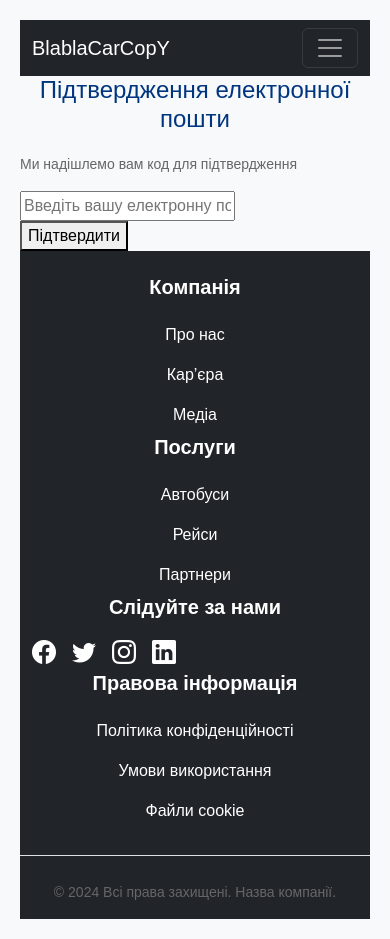
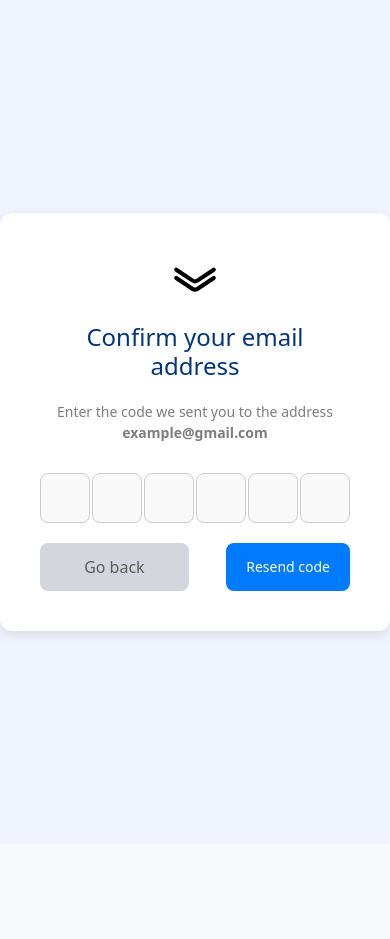
Before and after one commit to blablacar-clone-develop/frontend, a React (Vite) app in the folder react/: page /confirmEmail in a window 390 px wide. After the commit the page ends 844 px from the top, so only its background shows below. Built offline with nearby package versions, Linux system fonts and the light colour scheme.

Commit message:
add page confirm email and phone

```diff
--- a/react/src/App.tsx
+++ b/react/src/App.tsx
@@ -21,7 +21,7 @@
 import AddInfoRoute from "./pages/AddInfoRoute.tsx";
 import EditCarPage from "./pages/EditCarPage";
 import UserVerification from "./pages/UserVerification";
-
+import ConfirmPhone from "./pages/ConfirmPhone";
 
 function App() {
 
@@ -53,6 +53,7 @@
                     <Route path="/priceSelection" element={<PriceSelection/>}/>
                     <Route path="/addInfoRoute" element={<AddInfoRoute/>}/>
                     <Route path="/userVerification" element={<UserVerification/>}/>
+                    <Route path="/confirmPhone" element={<ConfirmPhone/>}/>
                 </Routes>
             </Router>
 
--- a/react/src/pages/ConfirmEmail.tsx
+++ b/react/src/pages/ConfirmEmail.tsx
@@ -1,50 +1,54 @@
-import React, {useState} from "react";
-import Navbar from "../components/NavbarComponent.tsx";
-import Footer from "../components/main/Footer/Footer.tsx";
-import "../styles/ConfirmEmail.css";
-const ConfirmEmail: React.FC = () =>
-{
-    const [email, setEmail] = useState('');
-    const [isSending, setIsSending] = useState(false);
-    const [error, setError] = useState('');
+import React, { useState } from 'react';
+import '../styles/ConfirmEmail.css';
 
-    const handleSubmit = async (event: React.FormEvent) => {
-        event.preventDefault();
-        setIsSending(true);
-        setError('');
-        try {
-        } catch (error) {
-            setError('Виникла помилка при підтвердженні email');
-            console.error('Error sending confirmation email:', error);
-        } finally {
-            setIsSending(false);
+const ConfirmEmail: React.FC = () => {
+    const [code, setCode] = useState<string[]>(new Array(6).fill("")); // масив для 6 цифр
+
+    // Обробка введення цифр
+    const handleInputChange = (element: HTMLInputElement, index: number) => {
+        const value = element.value;
+
+        if (value.length === 1 && /^[0-9]$/.test(value)) {
+            const newCode = [...code];
+            newCode[index] = value;
+            setCode(newCode);
+
+            if (element.nextSibling) {
+                (element.nextSibling as HTMLInputElement).focus(); // Перемикання на наступне поле
+            }
         }
     };
-    return(
-        <main className="main">
-            <Navbar/>
-            <div className="email-confirmation-container">
-                <h2>Підтвердження електронної пошти</h2>
-                <p>Ми надішлемо вам код для підтвердження</p>
-                <form onSubmit={handleSubmit}>
-                    <div className="email-input-container">
+
+    return (
+        <div className="confirm-email-container">
+            <div className="confirm-email-box">
+                <div className="icon">
+                    <svg xmlns="http://www.w3.org/2000/svg" fill="none" viewBox="0 0 24 24" stroke="currentColor">
+                        <path strokeLinecap="round" strokeLinejoin="round" strokeWidth="2" d="M3 8l7.89 5.26a2 2 0 002.22 0L21 8m-18 4l7.89 5.26a2 2 0 002.22 0L21 12" />
+                    </svg>
+                </div>
+                <h2>Confirm your email address</h2>
+                <p>Enter the code we sent you to the address <strong>example@gmail.com</strong></p>
+
+                <div className="code-inputs">
+                    {code.map((digit, idx) => (
                         <input
-                            type="email"
-                            placeholder="Введіть вашу електронну пошту"
-                            value={email}
-                            onChange={(e) => setEmail(e.target.value)}
-                            required
+                            key={idx}
+                            type="text"
+                            maxLength={1}
+                            value={digit}
+                            onChange={(e) => handleInputChange(e.target, idx)}
                         />
-                    </div>
-                    <button type="submit" disabled={isSending}>
-                        {isSending ? 'Відправка...' : 'Підтвердити'}
-                    </button>
-                    {error && <p className="error">{error}</p>}
-                </form>
+                    ))}
+                </div>
+
+                <div className="action-buttons">
+                    <button className="back-button">Go back</button>
+                    <button className="resend-button">Resend code</button>
+                </div>
             </div>
-            <Footer/>
+        </div>
+    );
+};
 
-        </main>
-    );
-}
 export default ConfirmEmail;
--- /dev/null
+++ b/react/src/pages/ConfirmPhone.tsx
@@ -0,0 +1,62 @@
+import React, { useState } from 'react';
+import 'react-phone-input-2/lib/style.css';
+import '../styles/ConfirmPhone.css';
+import PhoneInput from 'react-phone-input-2';
+import { useNavigate } from 'react-router-dom';
+
+const ConfirmPhone: React.FC = () => {
+    const [phone, setPhone] = useState('');
+    const navigate = useNavigate();
+
+    const handleContinue = () => {
+        console.log("Phone number submitted:", phone);
+        navigate('/');
+    };
+
+    return (
+        <div className="phone-number-wrapper">
+            <div className="phone-number-container">
+                <h1>Write your phone number</h1>
+                <p>We will send you a code to continue</p>
+
+                <div className="input-container">
+                    <PhoneInput
+                        country={'ua'}
+                        value={phone}
+                        onChange={setPhone}
+                        inputStyle={{
+                            width: '100%',
+                            height: '50px',
+                            borderRadius: '8px',
+                            border: '1px solid #E4E7EC',
+                            paddingLeft: '60px',  // Для іконки прапора країни
+                            fontSize: '16px',
+                            color: '#7D7D7D',
+                        }}
+                        buttonStyle={{
+                            borderRadius: '8px 0 0 8px', // Скруглені кути зліва
+                            border: '1px solid #E4E7EC',
+                        }}
+                        containerStyle={{
+                            width: '100%',
+                        }}
+                        dropdownStyle={{
+                            borderRadius: '8px',
+                        }}
+                    />
+                </div>
+
+                <div className="button-group">
+                    <button className="back-button" onClick={() => navigate(-1)}>
+                        Go back
+                    </button>
+                    <button className="continue-button" onClick={handleContinue}>
+                        Continue
+                    </button>
+                </div>
+            </div>
+        </div>
+    );
+};
+
+export default ConfirmPhone;
--- a/react/src/pages/UserVerification.tsx
+++ b/react/src/pages/UserVerification.tsx
@@ -9,14 +9,14 @@
     const location = useLocation();
     const {emailVerified, phoneVerified, documentVerified} = location.state || {};
     const handleVerifyIdentity = () => {
-       navigate("");
+       navigate("/confirmIdentity");
     };
 
     const handleVerifyEmail = () => {
-        navigate("");
+        navigate("/confirmEmail");
     };
     const handleVerifyPhone = () => {
-        navigate("");
+        navigate("/confirmPhone");
     };
 
     function handleShowTrip() {
@@ -24,6 +24,7 @@
     }
 
     return (
+        <main className="main">
         <div className="container6">
             <div className="heade6">
                 <h1>Trip Published</h1>
@@ -74,6 +75,7 @@
                 <button onClick={handleShowTrip} className="button">View Trip</button>
             </div>
         </div>
+        </main>
     );
 };
 
--- a/react/src/styles/ConfirmEmail.css
+++ b/react/src/styles/ConfirmEmail.css
@@ -0,0 +1,90 @@
+.confirm-email-container {
+    display: flex;
+    justify-content: center;
+    align-items: center;
+    height: 100vh;
+    background-color: #F0F4FF;
+}
+
+.confirm-email-box {
+    background-color: white;
+    padding: 40px;
+    border-radius: 12px;
+    box-shadow: 0 4px 12px rgba(0, 0, 0, 0.1);
+    width: 400px;
+    text-align: center;
+}
+
+.icon {
+    margin-bottom: 20px;
+}
+
+.icon svg {
+    width: 50px;
+    height: 50px;
+    color: #000;
+}
+
+h2 {
+    font-size: 24px;
+    margin-bottom: 10px;
+}
+
+p {
+    font-size: 16px;
+    margin-bottom: 30px;
+    color: #666;
+}
+
+.code-inputs {
+    display: flex;
+    justify-content: space-between;
+    margin-bottom: 20px;
+}
+
+.code-inputs input {
+    width: 50px;
+    height: 50px;
+    text-align: center;
+    font-size: 18px;
+    border: 1px solid #ccc;
+    border-radius: 8px;
+    background-color: #f9f9f9;
+}
+
+.code-inputs input:focus {
+    outline: none;
+    border-color: #007bff;
+    background-color: white;
+}
+
+.action-buttons {
+    display: flex;
+    justify-content: space-between;
+}
+
+.back-button, .resend-button {
+    padding: 10px 20px;
+    border: none;
+    border-radius: 8px;
+    font-size: 14px;
+    cursor: pointer;
+}
+
+.back-button {
+    background-color: #e0e0e0;
+    color: #333;
+}
+
+.resend-button {
+    background-color: #007bff;
+    color: white;
+}
+
+.resend-button:hover {
+    background-color: #0056b3;
+}
+
+.back-button:hover {
+    background-color: #c7c7c7;
+}
--- /dev/null
+++ b/react/src/styles/ConfirmPhone.css
@@ -0,0 +1,61 @@
+.phone-number-wrapper {
+    display: flex;
+    align-items: center;
+    justify-content: center;
+    height: 100vh;
+    background-color: #F5F7FA;
+}
+
+.phone-number-container {
+    background-color: white;
+    padding: 40px;
+    border-radius: 12px;
+    box-shadow: 0 2px 10px rgba(0, 0, 0, 0.1);
+    text-align: center;
+    width: 400px;
+}
+
+h1 {
+    font-size: 24px;
+    font-weight: 600;
+    margin-bottom: 10px;
+    color: #1D1D1F;
+}
+
+p {
+    font-size: 14px;
+    color: #7D7D7D;
+    margin-bottom: 30px;
+}
+
+.input-container {
+    margin-bottom: 30px;
+}
+
+.button-group {
+    display: flex;
+    justify-content: space-between;
+}
+
+.back-button, .continue-button {
+    font-size: 16px;
+    padding: 12px 20px;
+    border: none;
+    border-radius: 8px;
+    cursor: pointer;
+    width: 48%;
+}
+
+.back-button {
+    background-color: #D3D6DC;
+    color: #5B5B5B;
+}
+
+.continue-button {
+    background-color: #007BFF;
+    color: white;
+}
+
+.continue-button:hover {
+    background-color: #006ae1;
+}
--- a/react/src/styles/UserVerification.css
+++ b/react/src/styles/UserVerification.css
@@ -56,9 +56,9 @@
 }
 
 .button, .verify-button {
-    padding: 10px 20px;
-    background-color: #2196F3;
-    color: white;
+    padding: 10px 50px;
+text-align: right;
+    color: #2196F3;
     text-decoration: none;
     border-radius: 5px;
     transition: background-color 0.3s;
```
